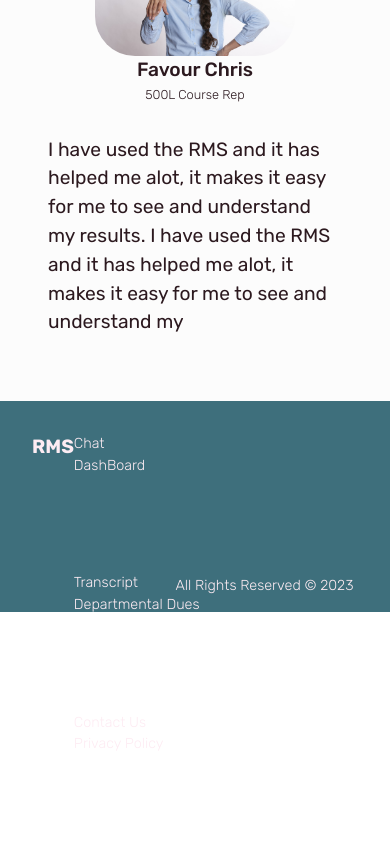
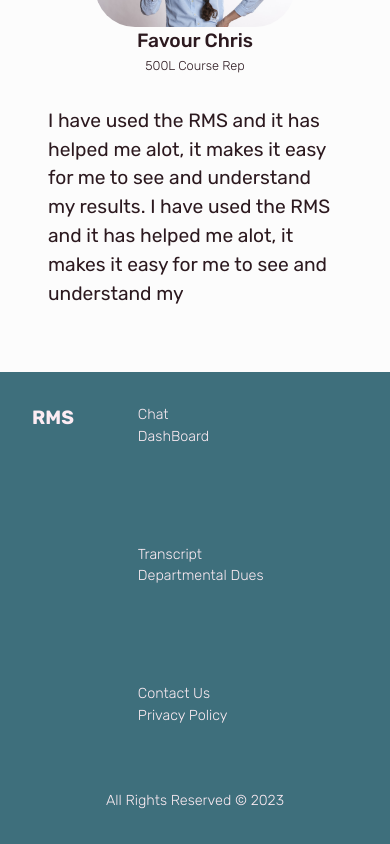
Before and after one commit to AchevaEnterprise/RMS-landing-page, a React (Create React App) app: page / in a window 390 px wide. Shown: the part 5792-6636 px from the top of the page. Before the commit the page ends 6547 px from the top, so only its background shows below. Built offline with nearby package versions, Linux system fonts and the light colour scheme.

Commit message:
finished building the mobile version, waiting for criticisms

```diff
--- a/src/components/Body.tsx
+++ b/src/components/Body.tsx
@@ -13,7 +13,7 @@ const Body = () => {
   const textColor: string = "#2C191F";
 
   return (
-    <Box overflow="hidden" px="2rem">
+    <Box overflow="hidden">
       <Box as="section" py="1rem" px="3rem" bgColor="#F2F2F2">
         <Flex
           gap="2rem"
@@ -57,6 +57,7 @@ const Body = () => {
       <Box
         maxW="1400px"
         m="0 auto"
+        px="2rem"
         fontFamily="inherit"
         fontWeight={primaryFontWeight}>
         <Offer />
--- a/src/components/Footer.tsx
+++ b/src/components/Footer.tsx
@@ -1,19 +1,25 @@
-import { Box, Flex, Link, Text } from "@chakra-ui/react";
+import { Flex, Link, Text } from "@chakra-ui/react";
 
 const Footer = () => {
   return (
-    <Box
-      h="25vh"
+    <Flex
+      flexDir="column"
+      gap="4rem"
       bgColor="#3E6F7C"
       textColor="#FDECF3"
       p="2rem"
       fontWeight="300"
       fontSize=".9rem">
-      <Flex justifyContent="space-between">
+      <Flex
+        justifyContent="space-between"
+        gap={{
+          base: "4rem",
+          lg: "0",
+        }}>
         <Text fontSize="1.2rem" fontWeight="600">
           RMS
         </Text>
-        <Flex flexDir="column" alignItems="center" rowGap="5rem">
+        <Flex flexDir="column" alignItems="center" rowGap="5rem" wrap="wrap">
           <Flex gap="6rem" wrap="wrap">
             <Flex flexDir="column">
               <Link>Chat</Link>
@@ -30,15 +36,10 @@ const Footer = () => {
           </Flex>
         </Flex>
       </Flex>
-      <Flex
-        position="absolute"
-        bottom="4"
-        left="45%"
-        translateX="-50%"
-        translateY="-50%">
+      <Flex justifyContent="center">
         <Text>All Rights Reserved &copy; 2023</Text>
       </Flex>
-    </Box>
+    </Flex>
   );
 };
 
--- a/src/components/Header.tsx
+++ b/src/components/Header.tsx
@@ -12,9 +12,10 @@ import {
   Link,
   LinkBox,
   Heading,
+  Image,
 } from "@chakra-ui/react";
-import bgImage from "../Images/bgImage.svg";
 import { HamburgerIcon } from "@chakra-ui/icons";
+import HeaderSVG from "../Images/HeaderSVG.svg";
 
 const Header = () => {
   const primaryFontWeight: number = 600;
@@ -42,10 +43,7 @@ const Header = () => {
   return (
     <Box
       h={{ base: "60vh", lg: "75vh" }}
-      bgImage={{
-        base: "linear-gradient(90.67deg, #3E6F7C 0%, #2B6777 104.03%)",
-        lg: bgImage,
-      }}
+      bgImage="linear-gradient(90.67deg, #3E6F7C 0%, #2B6777 104.03%)"
       color="#FCFCFC"
       bgSize="cover"
       bgRepeat="no-repeat"
@@ -116,6 +114,7 @@ const Header = () => {
           </Menu>
         </Box>
       </Flex>
+
       <Flex
         px="2rem"
         justifyContent="center"
@@ -161,7 +160,6 @@ const Header = () => {
             almost seamless approach
           </Heading>
         </Flex>
-
         <Flex
           wrap="wrap"
           gap="1rem"
@@ -204,6 +202,14 @@ const Header = () => {
             Create Account
           </Button>
         </Flex>
+
+        {/* <Flex
+          display={{
+            base: "none",
+            lg: "flex",
+          }}>
+          <Image src={HeaderSVG} alt="certificate" height="inherit" />
+        </Flex> */}
       </Flex>
     </Box>
   );
```
Also changed, not shown: src/Images/HeaderSVG.svg (added).
